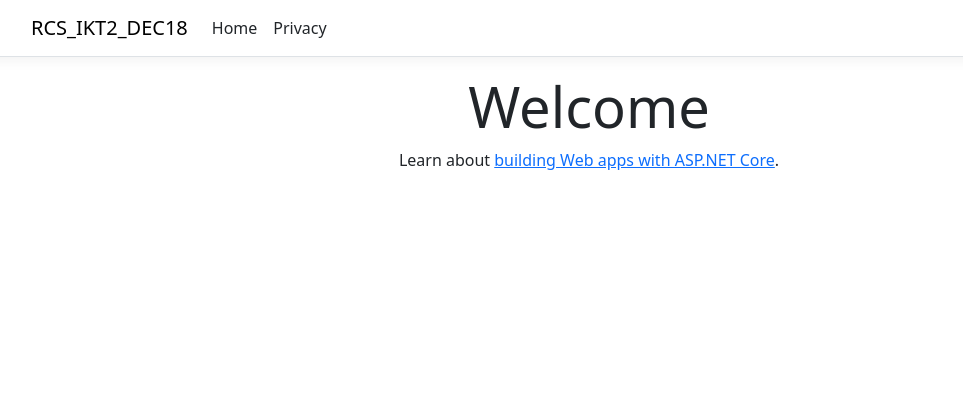
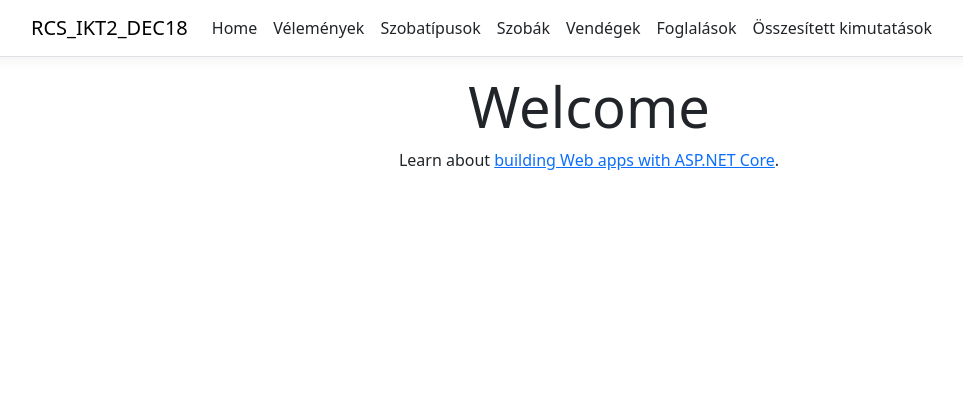
Before and after one commit to Acsilaa/RCS_IKT2_DEC18, an ASP.NET Core app: page / in a window 1280 px wide. Shown: the top 420 px of the page, without its empty margins (51-1014 px from the left). Run offline with ASP.NET Core 8, Linux system fonts and the light colour scheme; style sheets or scripts are compiled from the project's sources.

Commit message:
add: nav links for pages

```diff
--- a/RCS_IKT2_DEC18/Pages/Shared/_Layout.cshtml
+++ b/RCS_IKT2_DEC18/Pages/Shared/_Layout.cshtml
@@ -24,7 +24,22 @@
                             <a class="nav-link text-dark" asp-area="" asp-page="/Index">Home</a>
                         </li>
                         <li class="nav-item">
-                            <a class="nav-link text-dark" asp-area="" asp-page="/Privacy">Privacy</a>
+                            <a class="nav-link text-dark" asp-area="" asp-page="/Reviews/Index">Vélemények</a>
+                        </li>
+                        <li class="nav-item">
+                            <a class="nav-link text-dark" asp-area="" asp-page="/RoomTypes/Index">Szobatípusok</a>
+                        </li>
+                        <li class="nav-item">
+                            <a class="nav-link text-dark" asp-area="" asp-page="/Rooms/Index">Szobák</a>
+                        </li>
+                        <li class="nav-item">
+                            <a class="nav-link text-dark" asp-area="" asp-page="/Guests/Index">Vendégek</a>
+                        </li>
+                        <li class="nav-item">
+                            <a class="nav-link text-dark" asp-area="" asp-page="/Bookings/Index">Foglalások</a>
+                        </li>
+                        <li class="nav-item">
+                            <a class="nav-link text-dark" asp-area="" asp-page="/Statistics/Index">Összesített kimutatások</a>
                         </li>
                     </ul>
                 </div>
```
Also changed, not shown: 16 other files.
